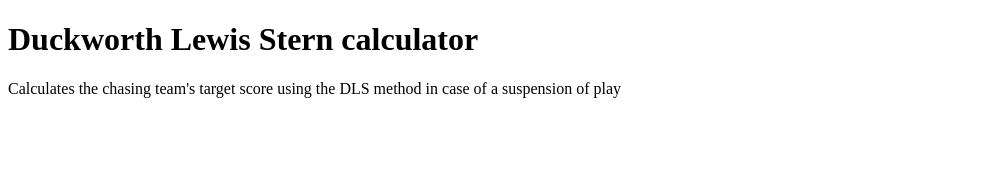
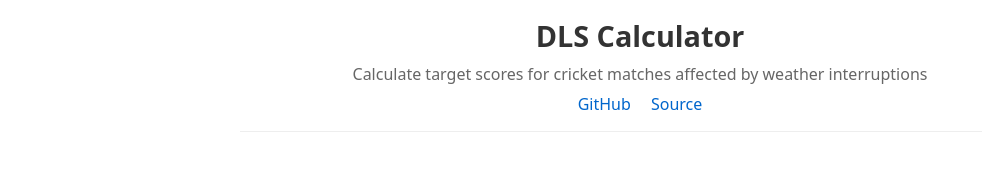
Before and after one commit to abroy77/dls-webapp, a plain HTML site: page index.html in a window 1280 px wide. Shown: the whole page, without its empty margins (0-982 px from the left). Drawn offline with Linux system fonts and the light colour scheme.

Commit message:
update index.html to look nicer

```diff
--- a/index.html
+++ b/index.html
@@ -1,16 +1,65 @@
 <!DOCTYPE html>
-<html>
-  <head> </head>
+<html lang="en">
+  <head>
+    <meta charset="UTF-8">
+    <meta name="viewport" content="width=device-width, initial-scale=1.0">
+    <title>DLS Calculator - Duckworth Lewis Stern Method</title>
+    <meta name="description" content="Calculate target scores using the Duckworth Lewis Stern method for cricket matches affected by weather interruptions">
+    <meta name="author" content="abroy77">
+  </head>
   <style>
+    body {
+      font-family: system-ui, sans-serif;
+      max-width: 800px;
+      margin: 0 auto;
+      padding: 1rem;
+      color: #333;
+    }
+
+    header {
+      text-align: center;
+      margin-bottom: 2rem;
+      padding-bottom: 1rem;
+      border-bottom: 1px solid #eee;
+    }
+
+    header h1 {
+      margin: 0 0 0.5rem 0;
+      font-size: 1.8rem;
+      font-weight: 600;
+    }
+
+    header p {
+      margin: 0.5rem 0;
+      color: #666;
+    }
+
+    .github-links a {
+      color: #0066cc;
+      text-decoration: none;
+      margin: 0 0.5rem;
+    }
+
+    .github-links a:hover {
+      text-decoration: underline;
+    }
+
     .red {
       color: red;
     }
   </style>
   <body>
-    <h1>Duckworth Lewis Stern calculator</h1>
-    <p>
-      Calculates the chasing team's target score using the DLS method in case of
-      a suspension of play
-    </p>
+    <header>
+      <h1>DLS Calculator</h1>
+      <p>Calculate target scores for cricket matches affected by weather interruptions</p>
+      <div class="github-links">
+        <a href="https://github.com/abroy77" target="_blank">GitHub</a>
+        <a href="https://github.com/abroy77/dls-webapp" target="_blank">Source</a>
+      </div>
+    </header>
+
+    <main>
+      <!-- Your WASM app will be loaded here -->
+    </main>
   </body>
 </html>
```
